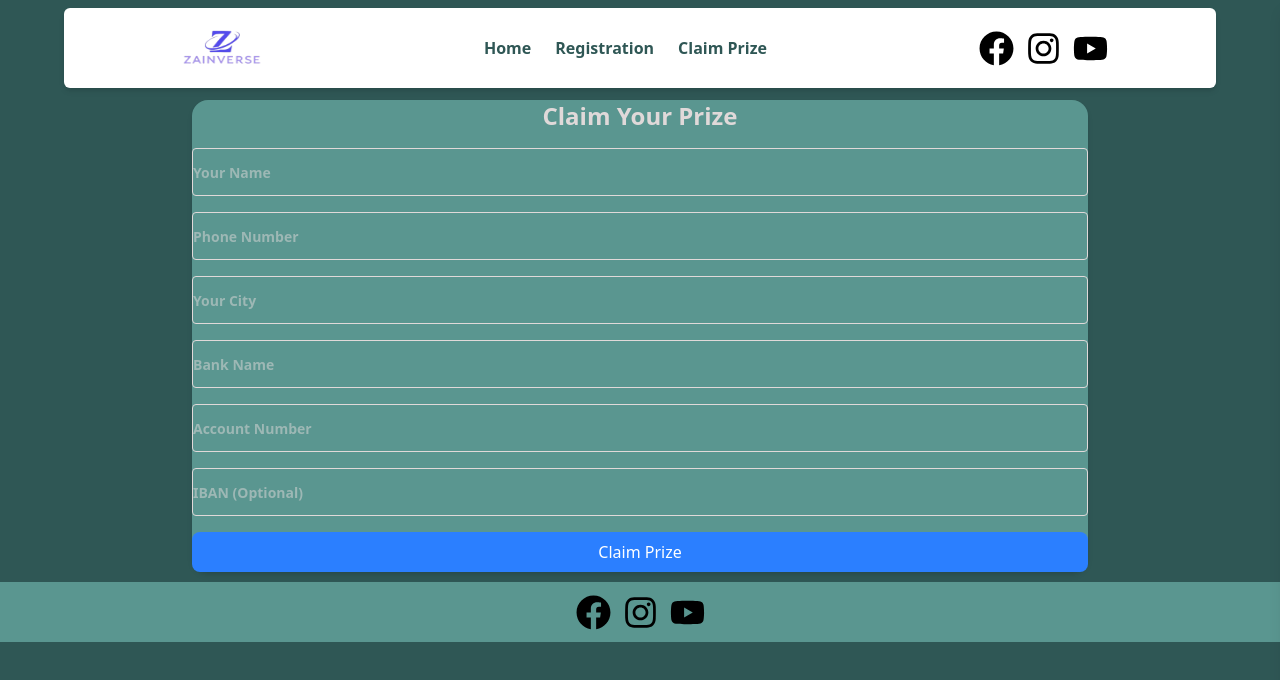
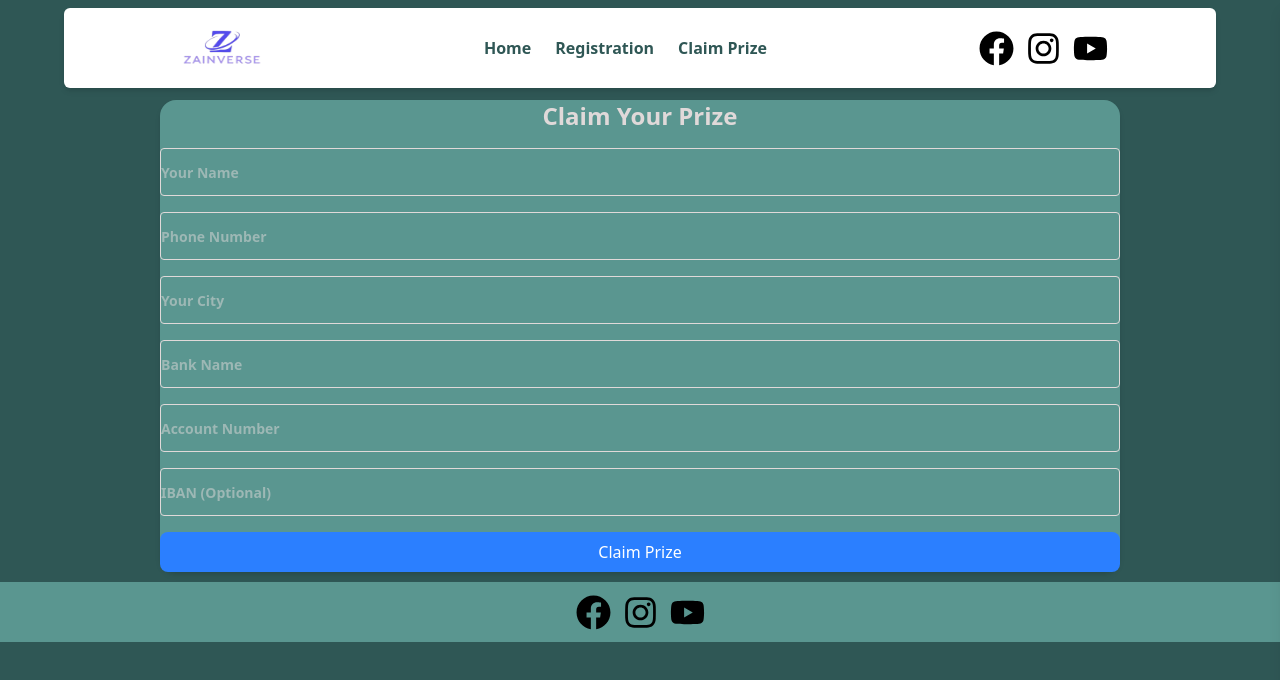
Before and after one commit to Zaryab-Ahmad-R/giveaway_app, a React (Vite) app in the folder frontend/: page /claim in a window 1280 px wide. Shown: the top 680 px of the page. Built offline with nearby package versions, Linux system fonts and the light colour scheme; no server answers.

Commit message:
updated claim page

```diff
--- a/frontend/src/pages/ClaimPrize.jsx
+++ b/frontend/src/pages/ClaimPrize.jsx
@@ -55,7 +55,7 @@ export default function ClaimPrize() {
     <>
       <div className="min-h-screen bg-[#2F5755]">
         <Navbar />
-        <section className="w-[70%] mx-auto bg-[#5A9690] shadow-md rounded-2xl p-6 mt-5">
+        <section className="md:w-[75%] w-100% mx-auto bg-[#5A9690] shadow-md rounded-2xl p-6 mt-5">
           <h2 className="text-2xl font-bold mb-4 text-center text-[#E0D9D9]">
             Claim Your Prize
           </h2>
```
